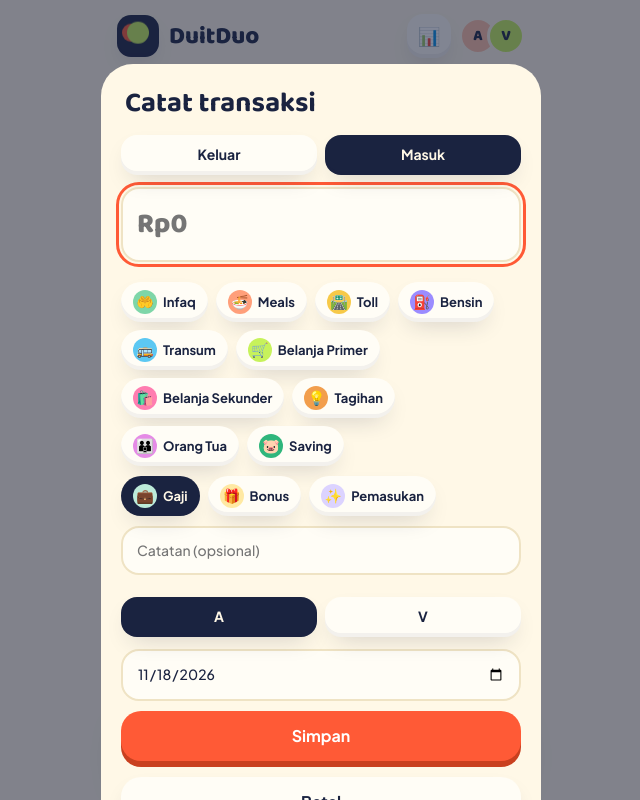
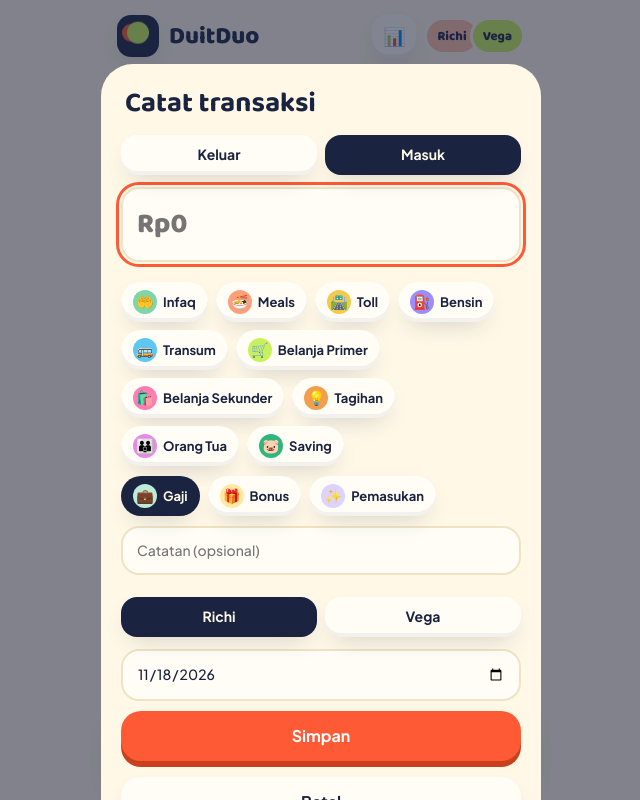
Before and after one commit to richiandi/rv-transaksi, a plain HTML site: page index.html in a window 1280 px wide. Both pictures are taken after a click on the button "↙ Pemasukan". Shown: the whole page, without its empty margins (319-959 px from the left). Drawn offline with Linux system fonts and the light colour scheme.

Commit message:
Update index.html

```diff
--- a/index.html
+++ b/index.html
@@ -20,7 +20,7 @@ button:focus-visible,input:focus-visible,select:focus-visible{outline:3px solid
 .logo{display:flex;align-items:center;gap:10px;font:800 24px 'Baloo 2'}
 .mark{width:42px;height:42px;border-radius:14px;background:#1A2340;display:grid;place-items:center;box-shadow:var(--sh)}
 .mark i{width:22px;height:22px;border-radius:50%;background:var(--lime);box-shadow:-7px 0 0 -2px var(--red);animation:bob 2.4s ease-in-out infinite}
-.av{display:flex}.av b{width:38px;height:38px;border-radius:50%;display:grid;place-items:center;font:800 15px 'Baloo 2';color:#1A2340;border:3px solid var(--bg)}
+.av{display:flex}.av b{width:auto;padding:0 10px;height:38px;border-radius:19px;display:grid;place-items:center;font:800 13px 'Baloo 2';color:#1A2340;border:3px solid var(--bg)}
 .av b:first-child{background:var(--peach)}.av b:last-child{background:var(--lime);margin-left:-10px}
 .pill{background:var(--card);border-radius:999px;padding:9px 14px;box-shadow:var(--sh);font-weight:700;display:inline-flex;align-items:center;gap:6px}
 .pill button{font-size:20px;padding:0 6px}
@@ -156,17 +156,17 @@ function hero(l){const u=spent(l),b=tb(),r=b?u/b:0,[m,msg]=mood(u,b);
  <div class="stats"><div><small>Pemasukan</small><b>${jt(inc(l))}</b></div><div><small>Ditabung</small><b>${jt(sv(l))}</b></div><div><small>Sisa</small><b>${jt(inc(l)-u-sv(l))}</b></div></div></section>`}
 function stack(){const G=D.cfg.goals,n=G.length;if(!n)return `<p class="note">Belum ada target. Tambah di menu Lainnya.</p>`;let h='';
  for(let k=0;k<n;k++){const g=G[(D.top+k)%n],s=gs(g),p=Math.min(100,Math.round(s/g.t*100));
-  h+=`<button class="goal" ${k?'tabindex="-1" aria-hidden="true"':'aria-label="Target berikutnya"'} style="background:${g.c};transform:translateY(${-k*16}px) scale(${1-k*.05}) rotate(${k?(k%2?-1.5:1.5):0}deg);z-index:${9-k};opacity:${k>2?0:1}" onclick="SW||nextGoal(1)"><span class="t">${dl(g.d)||'TARGET'}</span><span class="em">${p>=100?'🎉':g.e}</span><h2>${esc(g.n)}</h2><div class="amt">${jt(s)} dari ${jt(g.t)}</div><div class="bar"><i style="width:${p}%"></i></div><div class="meta"><span>jalan ${p}%</span><span>${p>=100?'tercapai!':'sisa '+jt(g.t-s)}</span></div></button>`}
+  h+=`<button class="goal" ${k?'tabindex="-1" aria-hidden="true"':''} style="background:${g.c};transform:translateY(${-k*16}px) scale(${1-k*.05}) rotate(${k?(k%2?-1.5:1.5):0}deg);z-index:${9-k};opacity:${k>2?0:1}" onclick="SW||nextGoal(1)"><span class="t">${dl(g.d)||'TARGET'}</span><span class="em">${p>=100?'🎉':g.e}</span><h2>${esc(g.n)}</h2><div class="amt">${jt(s)} dari ${jt(g.t)}</div><div class="bar"><i style="width:${p}%"></i></div><div class="meta"><span>jalan ${p}%</span><span>${p>=100?'tercapai!':'sisa '+jt(g.t-s)}</span></div></button>`}
  return `<h3 style="margin-top:20px">Rencana kita</h3><div class="stack">${h}</div><div class="dots"><span>${G.map((_,i)=>`<i class="${i===D.top%n?'on':''}"></i>`).join('')}</span><span>geser atau ketuk</span></div>`}
 function nextGoal(d){const n=D.cfg.goals.length;D.top=(D.top+d+n)%n;save();draw()}
 function donut(l){const m={};l.filter(t=>t.type==='out'&&t.cat!=='Saving').forEach(t=>m[t.cat]=(m[t.cat]||0)+t.amt);const a=Object.entries(m).sort((x,y)=>y[1]-x[1]),tot=a.reduce((s,x)=>s+x[1],0);if(!tot)return'';let p=0;
  const st=a.map(([k,v])=>{const s=p;p+=v/tot*100;return `${meta(k)[1]} ${s}% ${p}%`}).join(',');
  return `<div class="box w"><small>Uang kita ke mana aja?</small><div class="dn"><div class="ring" style="background:conic-gradient(${st})"><b>${jt(tot)}</b></div><ul>${a.slice(0,5).map(([k,v])=>`<li><span style="display:flex"><i style="background:${meta(k)[1]}"></i>${k}</span><b>${jt(v)}</b></li>`).join('')}</ul></div></div>`}
-const row=t=>{const m=meta(t.cat);return `<button class="tx" data-id="${t.id}" onclick="openTx(${t.id})"><div class="ic" style="background:${m[1]}">${m[0]}</div><div><b>${esc(t.note||t.cat)}</b><br><small>${t.cat} · ${t.who} · ${t.date.slice(8)}/${t.date.slice(5,7)}</small></div><b class="n ${t.type==='in'?'pos':t.cat==='Saving'?'':'neg'}">${t.type==='in'?'+':'−'}${rp(t.amt)}</b></button>`};
+const row=t=>{const m=meta(t.cat);return `<button class="tx" data-id="${t.id}" onclick="openTx(${t.id})"><div class="ic" style="background:${m[1]}">${m[0]}</div><div><b>${esc(t.note||t.cat)}</b><br><small>${t.cat} · ${t.who==='A'?'Richi':'Vega'} · ${t.date.slice(8)}/${t.date.slice(5,7)}</small></div><b class="n ${t.type==='in'?'pos':t.cat==='Saving'?'':'neg'}">${t.type==='in'?'+':'−'}${rp(t.amt)}</b></button>`};
 const srt=a=>a.slice().sort((x,y)=>y.date<x.date?-1:y.date>x.date?1:y.id-x.id);
 function bento(l){const a=sm(l,t=>t.type==='out'&&t.who==='A'&&t.cat!=='Saving'),v=sm(l,t=>t.type==='out'&&t.who==='V'&&t.cat!=='Saving'),tot=a+v||1;
  return `<div class="bento"><div class="box c1"><small>Pemasukan</small><div class="big">${jt(inc(l))}</div></div><div class="box c3"><small>Ditabung 🐷</small><div class="big">${jt(sv(l))}</div></div>${donut(l)}${insight(l)}
- <div class="box w"><small>Siapa yang jajan lebih banyak?</small><div class="split"><i style="width:${a/tot*100}%;background:var(--peach)"></i><i style="width:${v/tot*100}%;background:var(--lime)"></i></div><div class="row" style="justify-content:space-between"><b>A ${jt(a)}</b><b>V ${jt(v)}</b></div></div></div>
+ <div class="box w"><small>Siapa yang jajan lebih banyak?</small><div class="split"><i style="width:${a/tot*100}%;background:var(--peach)"></i><i style="width:${v/tot*100}%;background:var(--lime)"></i></div><div class="row" style="justify-content:space-between"><b>Richi ${jt(a)}</b><b>Vega ${jt(v)}</b></div></div></div>
  <h3>Terbaru</h3>${l.length?srt(l).slice(0,3).map(row).join(''):'<p class="note">Belum ada catatan. Ketuk tombol + untuk mulai.</p>'}`}
 function listTx(){const l=srt(mt()).filter(t=>(FT==='all'||t.type===FT)&&(!FQ||(t.note+t.cat).toLowerCase().includes(FQ.toLowerCase())));$('txl').innerHTML=l.length?l.map(row).join(''):'<p class="note">Tidak ada transaksi.</p>'}
 function txView(){return `<h1>Transaksi</h1><input class="f" placeholder="Cari catatan atau kategori" value="${esc(FQ)}" oninput="FQ=this.value;listTx()" aria-label="Cari" style="margin-top:10px"><div class="chips">${[['all','Semua'],['out','Keluar'],['in','Masuk']].map(([k,n])=>`<button class="${FT===k?'on':''}" onclick="FT='${k}';draw()">${n}</button>`).join('')}</div><div id="txl"></div>`}
@@ -177,7 +177,7 @@ function bud(l){const u=spent(l),b=tb(),w=D.cfg.warn/100;
   return `<div class="box cat"><div class="h"><span>${m[0]} ${c}</span><span class="${!s&&p>1?'neg':''}">${jt(x)} / ${jt(L)}</span></div><div class="bar"><i class="${s?'':p>1?'over':p>=w?'warn':''}" style="width:${Math.min(100,p*100)}%"></i></div><small style="color:var(--mute)">${st}</small></div>`}).join('')+`<button class="btn" onclick="openB()">⚙️ Atur budget</button>`}
 function more(){return `<h1>Lainnya</h1><p class="note">Data kalian berdua tersimpan di Google Sheets.</p><div class="box"><b>Sinkron Google Sheets</b><p class="note">Status: ${lbl()}. Isi dengan kata sandi yang sama dengan TOKEN di Apps Script.</p><input class="f" id="tk" type="password" placeholder="Kata sandi sinkron" value="${esc(TK)}" aria-label="Kata sandi sinkron"><button class="btn" onclick="setTK()">Simpan &amp; sinkronkan</button></div>
  <h3>Target tabungan</h3>${D.cfg.goals.map(g=>`<button class="tx" onclick="openG('${g.id}')"><div class="ic" style="background:${g.c}">${g.e}</div><div><b>${esc(g.n)}</b><br><small>${jt(gs(g))} dari ${jt(g.t)}</small></div><b>✎</b></button>`).join('')}<button class="btn alt" onclick="openG()">+ Tambah target</button>
- <h3>Transaksi rutin</h3>${(D.cfg.rec||[]).map(r=>`<button class="tx" onclick="openR('${r.id}')"><div class="ic" style="background:${meta(r.cat)[1]}">${meta(r.cat)[0]}</div><div><b>${esc(r.n)}</b><br><small>Tiap tgl ${r.day} · ${jt(r.amt)}</small></div><b>✎</b></button>`).join('')}<button class="btn alt" onclick="openR()">+ Tambah rutin</button><h3>Lainnya</h3><button class="btn alt" onclick="openB()" style="margin-top:0">⚙️ Atur budget</button><button class="btn alt" onclick="csv()">Salin data (CSV)</button><button class="btn alt" onclick="themeT()">Ganti tema terang/gelap</button><button class="btn alt" onclick="reset()">Hapus data di HP ini</button>`}
+ <h3>Transaksi rutin</h3>${(D.cfg.rec||[]).map(r=>`<button class="tx" onclick="openR('${r.id}')"><div class="ic" style="background:${meta(r.cat)[1]}">${meta(r.cat)[0]}</div><div><b>${esc(r.n)}</b><br><small>Tiap tgl ${r.day} · ${jt(r.amt)} · ${r.who==='A'?'Richi':'Vega'}</small></div><b>✎</b></button>`).join('')}<button class="btn alt" onclick="openR()">+ Tambah rutin</button><h3>Lainnya</h3><button class="btn alt" onclick="openB()" style="margin-top:0">⚙️ Atur budget</button><button class="btn alt" onclick="csv()">Salin data (CSV)</button><button class="btn alt" onclick="themeT()">Ganti tema terang/gelap</button><button class="btn alt" onclick="reset()">Hapus data di HP ini</button>`}
 const hap=p=>{try{navigator.vibrate&&navigator.vibrate(p)}catch(e){}};
 function streak(){const s=new Set(D.tx.map(t=>t.date));let n=0,d=new Date();if(!s.has(today()))d.setDate(d.getDate()-1);while(s.has(d.getFullYear()+'-'+pad(d.getMonth()+1)+'-'+pad(d.getDate()))){n++;d.setDate(d.getDate()-1)}return n}
 function insight(l){const[y,m]=cur.split('-').map(Number),dim=new Date(y,m,0).getDate(),isNow=cur===today().slice(0,7),dn=isNow?new Date().getDate():dim,d=Array(dim).fill(0);
@@ -189,7 +189,7 @@ function insight(l){const[y,m]=cur.split('-').map(Number),dim=new Date(y,m,0).ge
 function runRec(){const t0=today(),ym=t0.slice(0,7),dn=+t0.slice(8);(D.cfg.rec||[]).forEach(r=>{let h=0;for(const c of r.id)h=(h*31+c.charCodeAt(0))%1000000;const id=+(ym.replace('-','')+String(h).padStart(6,'0'));
  if(dn>=r.day&&!D.tx.some(x=>x.id==id)){const t={id,type:'out',amt:r.amt,cat:r.cat,note:r.n+' (rutin)',who:r.who,date:ym+'-'+pad(r.day),goal:''};D.tx.push(t);D.q.push({a:'add',t})}})}
 function openR(id){const r=id?D.cfg.rec.find(x=>x.id===id):{day:1,who:'A',cat:'Tagihan'};
- showS(`<form onsubmit="saveR(event,'${id||''}')"><h1>${id?'Ubah':'Tambah'} rutin</h1><p class="note">Dicatat otomatis tiap bulan pada tanggal yang dipilih.</p><input class="f" name="n" placeholder="Nama (mis. Listrik)" value="${esc(r.n||'')}" required><input class="f amt" name="a" inputmode="numeric" placeholder="Rp0" oninput="mf(this)" value="${r.amt?fmt(r.amt):''}" required><select class="f" name="c" aria-label="Kategori">${CK.filter(c=>c!=='Saving').map(c=>`<option${c===r.cat?' selected':''}>${c}</option>`).join('')}</select><input class="f" name="d" type="number" min="1" max="28" value="${r.day}" aria-label="Tanggal tiap bulan"><div class="seg"><label><input type="radio" name="who" value="A"${r.who==='A'?' checked':''}><span>A</span></label><label><input type="radio" name="who" value="V"${r.who==='V'?' checked':''}><span>V</span></label></div><button class="btn">Simpan</button>${id?`<button type="button" class="btn alt" onclick="delR('${id}')">Hapus rutin</button>`:''}<button type="button" class="btn alt" onclick="closeS()">Batal</button></form>`)}
+ showS(`<form onsubmit="saveR(event,'${id||''}')"><h1>${id?'Ubah':'Tambah'} rutin</h1><p class="note">Dicatat otomatis tiap bulan pada tanggal yang dipilih.</p><input class="f" name="n" placeholder="Nama (mis. Listrik)" value="${esc(r.n||'')}" required><input class="f amt" name="a" inputmode="numeric" placeholder="Rp0" oninput="mf(this)" value="${r.amt?fmt(r.amt):''}" required><select class="f" name="c" aria-label="Kategori">${CK.filter(c=>c!=='Saving').map(c=>`<option${c===r.cat?' selected':''}>${c}</option>`).join('')}</select><input class="f" name="d" type="number" min="1" max="28" value="${r.day}" aria-label="Tanggal tiap bulan"><div class="seg"><label><input type="radio" name="who" value="A"${r.who==='A'?' checked':''}><span>Richi</span></label><label><input type="radio" name="who" value="V"${r.who==='V'?' checked':''}><span>Vega</span></label></div><button class="btn">Simpan</button>${id?`<button type="button" class="btn alt" onclick="delR('${id}')">Hapus rutin</button>`:''}<button type="button" class="btn alt" onclick="closeS()">Batal</button></form>`)}
 function saveR(e,id){e.preventDefault();const f=e.target,o={id:id||'r'+Date.now(),n:f.n.value.trim(),amt:pn(f.a.value),cat:f.c.value,day:Math.min(28,Math.max(1,+f.d.value||1)),who:f.who.value};if(!o.amt){toast('Isi jumlah dulu');return}
  const R=D.cfg.rec||[];D.cfg.rec=id?R.map(x=>x.id===id?o:x):R.concat(o);qc('rec');runRec();save();closeS();draw();toast('Rutin tersimpan 🔁');pull()}
 function delR(id){D.cfg.rec=D.cfg.rec.filter(x=>x.id!==id);qc('rec');closeS();draw();pull()}
@@ -206,7 +206,7 @@ function urlAdd(){const q=new URLSearchParams(location.search);if(!q.has('amt'))
  if(q.get('auto')==='1'&&pre.amt){const t={...pre,id:Date.now()};D.tx.push(t);D.q.push({a:'add',t});save();cur=t.date.slice(0,7);setTimeout(()=>{toast('Tercatat dari Pintasan ✅');burst('🪙')},400)}else setTimeout(()=>openTx(0,pre),300)}
 function draw(){const l=mt();let b='';
  if(tab==='ring')b=qk()+hero(l)+stack()+bento(l);else if(tab==='tx')b=txView();else if(tab==='bud')b=bud(l);else b=more();
- $('app').innerHTML=`<div class="top"><div class="logo"><div class="mark"><i></i></div>DuitDuo</div><div class="row"><button class="ibtn" aria-label="Anggaran" onclick="go('bud')">📊</button>${streak()?`<span class="pill" title="Hari berturut-turut mencatat">🔥 ${streak()}</span>`:''}<div class="av" aria-label="Kita berdua"><b>A</b><b>V</b></div></div></div><div class="row month"><div class="pill"><button aria-label="Bulan sebelumnya" onclick="shift(-1)">‹</button><span style="min-width:120px;text-align:center">${mlabel()}</span><button aria-label="Bulan berikutnya" onclick="shift(1)">›</button></div><span class="sync ${ST}">${lbl()}</span></div>`+b;
+ $('app').innerHTML=`<div class="top"><div class="logo"><div class="mark"><i></i></div>DuitDuo</div><div class="row"><button class="ibtn" aria-label="Anggaran" onclick="go('bud')">📊</button>${streak()?`<span class="pill" title="Hari berturut-turut mencatat">🔥 ${streak()}</span>`:''}<div class="av" aria-label="Kita berdua"><b>Richi</b><b>Vega</b></div></div></div><div class="row month"><div class="pill"><button aria-label="Bulan sebelumnya" onclick="shift(-1)">‹</button><span style="min-width:120px;text-align:center">${mlabel()}</span><button aria-label="Bulan berikutnya" onclick="shift(1)">›</button></div><span class="sync ${ST}">${lbl()}</span></div>`+b;
  if(tab==='tx')listTx();if(tab==='ring')cnt();
  const T=[['ring','▦','Ringkasan'],['tx','🧾','Transaksi'],['fab'],['bud','👛','Anggaran'],['more','⋯','Lainnya']];
  $('nav').innerHTML=T.map(x=>x[0]==='fab'?'<button class="fab" onclick="openTx()" aria-label="Catat transaksi"><i>+</i>Catat</button>':`<button class="${tab===x[0]?'on':''}" onclick="go('${x[0]}')"><span>${x[1]}</span>${x[2]}</button>`).join('')}
@@ -219,7 +219,7 @@ function openTx(id,pre){E=id?D.tx.find(t=>t.id==id):null;const t=E||Object.assig
  <input class="f amt" id="am" inputmode="numeric" placeholder="Rp0" value="${t.amt?fmt(t.amt):''}" oninput="mf(this)" aria-label="Jumlah" required>
  <div class="cg" id="gout"${o?'':' hidden'}>${CK.map(c=>chip(0,c,t.cat===c)).join('')}</div><div class="cg" id="gin"${o?' hidden':''}>${Object.keys(INC).map(c=>chip(0,c,t.cat===c)).join('')}</div>
  <select class="f" id="gl" aria-label="Target"${t.cat==='Saving'?'':' hidden'}>${D.cfg.goals.map(g=>`<option value="${g.id}"${t.goal===g.id?' selected':''}>${g.e} ${esc(g.n)}</option>`).join('')}<option value=""${t.goal===''?' selected':''}>Tanpa target</option></select>
- <input class="f" id="nt" placeholder="Catatan (opsional)" value="${esc(t.note||'')}" aria-label="Catatan"><div class="seg"><label><input type="radio" name="who" value="A"${t.who==='A'?' checked':''}><span>A</span></label><label><input type="radio" name="who" value="V"${t.who==='V'?' checked':''}><span>V</span></label></div>
+ <input class="f" id="nt" placeholder="Catatan (opsional)" value="${esc(t.note||'')}" aria-label="Catatan"><div class="seg"><label><input type="radio" name="who" value="A"${t.who==='A'?' checked':''}><span>Richi</span></label><label><input type="radio" name="who" value="V"${t.who==='V'?' checked':''}><span>Vega</span></label></div>
  <input class="f" type="date" id="dt" value="${t.date}" aria-label="Tanggal"><button class="btn">Simpan</button>${E?'<button type="button" class="btn alt" onclick="delTx()">Hapus transaksi</button>':''}<button type="button" class="btn alt" onclick="closeS()">Batal</button></form>`);
  if(!E)setTimeout(()=>$('am').focus(),60)}
 function fch(e){const f=e.target.form;if(e.target.name==='ty'){const o=e.target.value==='out';$('gout').hidden=!o;$('gin').hidden=o;($(o?'gout':'gin')).querySelector('input').checked=true}$('gl').hidden=f.cat.value!=='Saving'}
@@ -242,8 +242,8 @@ function openB(){showS(`<form onsubmit="saveB(event)"><h1>Atur budget</h1><p cla
  <button type="button" class="btn alt" style="margin-top:0" onclick="autoB()">✨ Bagi otomatis dari pemasukan bulan ini</button><button class="btn">Simpan budget</button><button type="button" class="btn alt" onclick="closeS()">Batal</button></form>`);bt()}
 function bt(){const t=CK.reduce((a,c,i)=>a+(c==='Saving'?0:pn($('b'+i).value)),0),i=inc(mt());$('bto').textContent=rp(t);$('bpc').textContent=i?Math.round(t/i*100)+'% dari pemasukan bulan ini':''}
 function autoB(){const i=inc(mt());if(!i){toast('Catat pemasukan bulan ini dulu ya');return}CK.forEach((c,x)=>{$('b'+x).value=fmt(Math.round(i*CAT[c][2]/50000)*50000)});bt();toast('Dibagi otomatis. Silakan sesuaikan ✏️')}
-function saveB(e){e.preventDefault();CK.forEach((c,i)=>D.cfg.lim[c]=pn($('b'+i).value));D.cfg.warn=+$('wr').value;qc('lim');qc('warn');closeS();draw();toast('Budget tersimpan 💪');pull()}
-function csv(){const r=['Tanggal\tJenis\tKategori\tCatatan\tOleh\tJumlah'].concat(D.tx.map(t=>[t.date,t.type,t.cat,t.note,t.who,t.amt].join('\t'))).join('\n');
+function saveB(e,id){e.preventDefault();CK.forEach((c,i)=>D.cfg.lim[c]=pn($('b'+i).value));D.cfg.warn=+$('wr').value;qc('lim');qc('warn');closeS();draw();toast('Budget tersimpan 💪');pull()}
+function csv(){const r=['Tanggal\tJenis\tKategori\tCatatan\tOleh\tJumlah'].concat(D.tx.map(t=>[t.date,t.type,t.cat,t.note,t.who==='A'?'Richi':'Vega',t.amt].join('\t'))).join('\n');
  try{navigator.clipboard.writeText(r).then(()=>toast('Data tersalin 📋'),()=>toast('Gagal menyalin'))}catch(e){toast('Gagal menyalin')}}
 function themeT(){const r=document.documentElement,d=r.getAttribute('data-theme')==='dark'||(!r.getAttribute('data-theme')&&matchMedia('(prefers-color-scheme:dark)').matches);r.setAttribute('data-theme',d?'light':'dark')}
 function reset(){if(confirm('Hapus data di HP ini? Data di Google Sheets tidak ikut terhapus.')){D.tx=[];D.q=[];save();draw();toast('Data di HP dihapus');pull()}}
```
